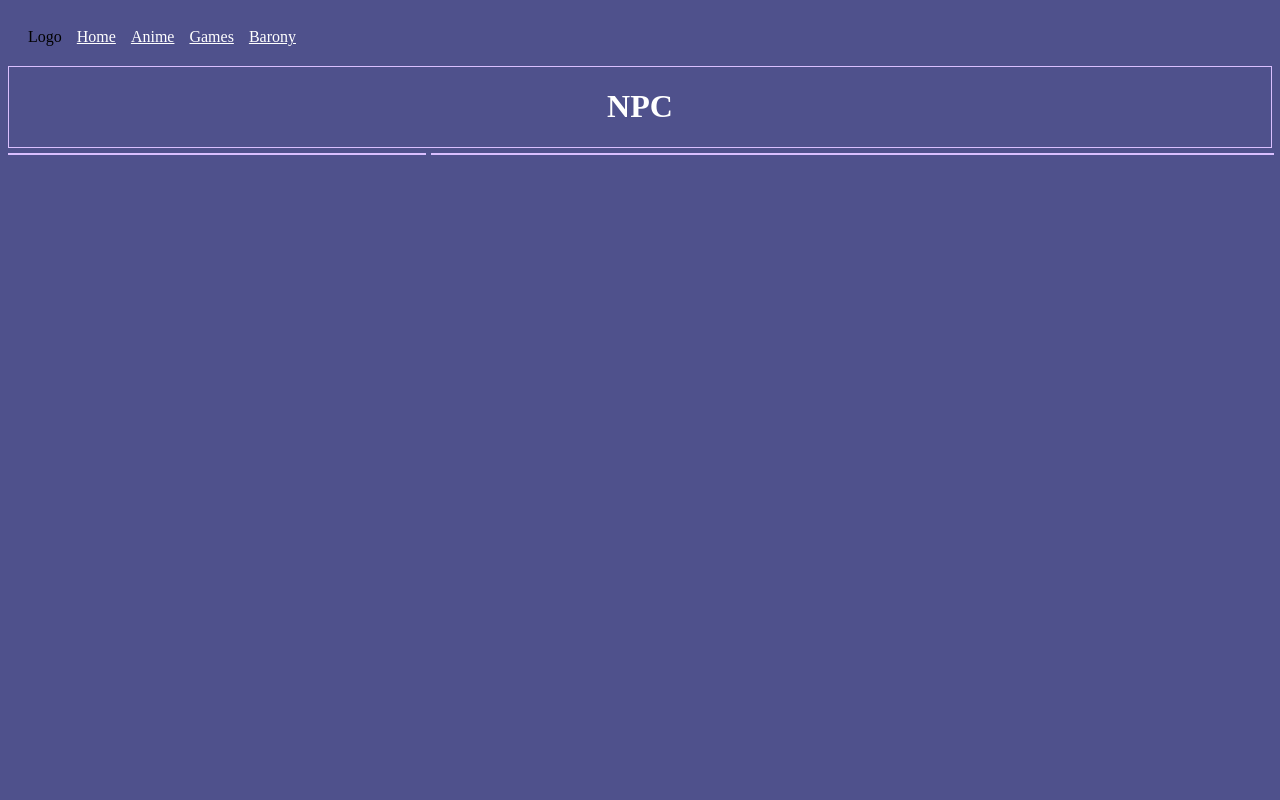
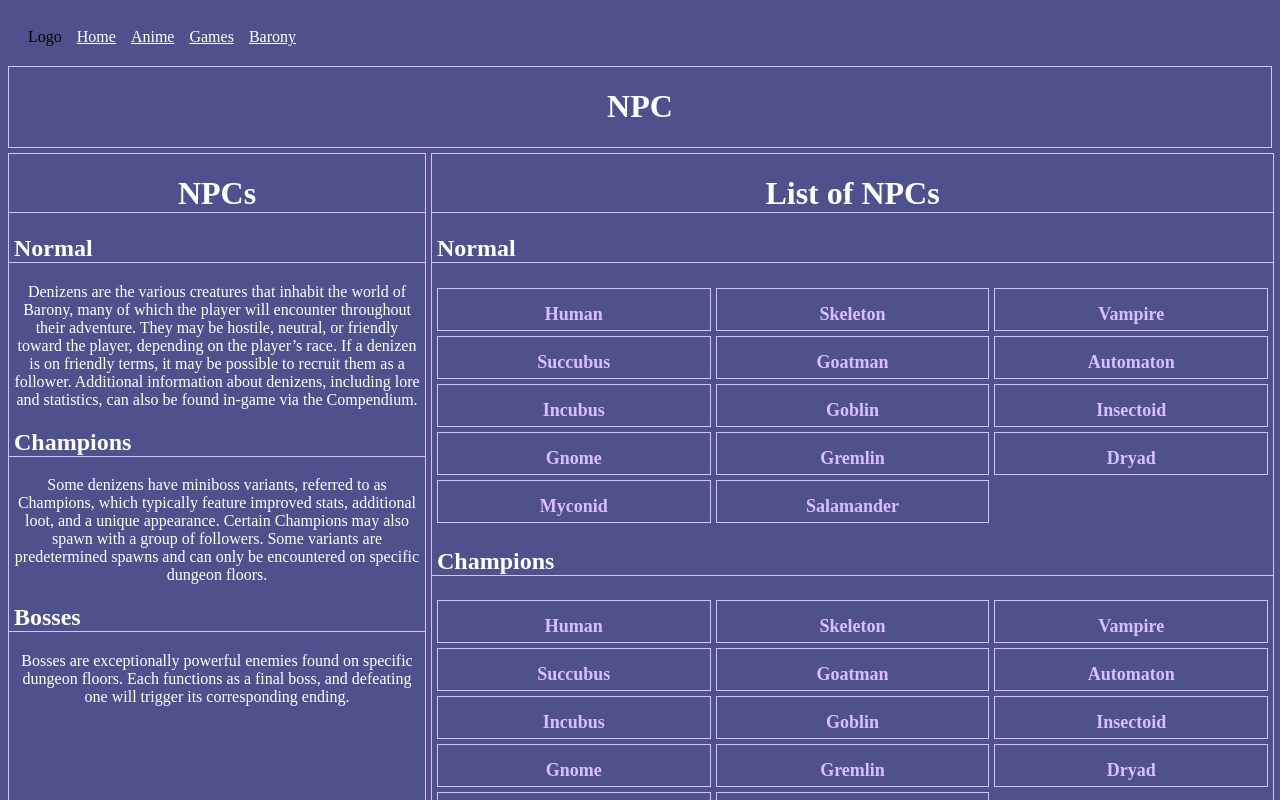
Before and after one commit to TheBestCupcake/waow, a React (Vite) app in the folder client/: page /Barony/NPCs in a window 1280 px wide. Shown: the top 800 px of the page. Built offline with nearby package versions, Linux system fonts and the light colour scheme.

Commit message:
Updated name for component.

```diff
--- a/client/src/App.css
+++ b/client/src/App.css
@@ -107,6 +107,13 @@
     color:white;
     vertical-align: text-top;
     text-align: center;
+    border-bottom: 1px solid #dabfff;
+}
+
+.baronyGrid h2{
+    color: white;
+    text-align: left;
+    padding-left: 5px;
     border-bottom: 1px solid #dabfff;
 }
 
--- /dev/null
+++ b/client/src/components/GridList.tsx
@@ -0,0 +1,15 @@
+type GridListProps<T> = {
+  items: T[];
+  renderItem: (item: T) => React.ReactNode;
+  getKey: (item: T) => React.Key;
+};
+
+function GridList<T>({ items, renderItem, getKey }: GridListProps<T>) {
+  const listItems = items.map((item) => (
+    <li key={getKey(item)}> {renderItem(item)}</li>
+  ));
+
+  return listItems;
+}
+
+export default GridList;
--- a/client/src/components/GridTable.tsx
+++ /dev/null
@@ -1,15 +0,0 @@
-type GridTableProps<T> = {
-  items: T[];
-  renderItem: (item: T) => React.ReactNode;
-  getKey: (item: T) => React.Key;
-};
-
-function GridTable<T>({ items, renderItem, getKey }: GridTableProps<T>) {
-  const tableItems = items.map((item) => (
-    <li key={getKey(item)}> {renderItem(item)}</li>
-  ));
-
-  return tableItems;
-}
-
-export default GridTable;
--- a/client/src/pages/barony/Barony_Classes.tsx
+++ b/client/src/pages/barony/Barony_Classes.tsx
@@ -1,5 +1,5 @@
 import { Link } from "react-router-dom";
-import GridTable from "../../components/GridTable";
+import GridList from "../../components/GridList";
 
 import BarbImage from "../../assets/Barbarian_Icon.png";
 import WarriorImage from "../../assets/Warrior_Icon.png";
@@ -85,7 +85,7 @@
       <div className="baronyGrid">
         <h1>List of Classes</h1>
         <ul>
-          <GridTable
+          <GridList
             items={items}
             getKey={(item) => item.to}
             renderItem={(item) => (
@@ -95,7 +95,7 @@
                 <b>{item.label}</b>
               </Link>
             )}
-          ></GridTable>
+          ></GridList>
         </ul>
       </div>
     </div>
--- a/client/src/pages/barony/Barony_Home.tsx
+++ b/client/src/pages/barony/Barony_Home.tsx
@@ -1,4 +1,4 @@
-import GridTable from "../../components/GridTable";
+import GridList from "../../components/GridList";
 import { Link } from "react-router-dom";
 
 import ClassImage from "../../assets/Warrior_Icon.png";
@@ -33,7 +33,7 @@
       to: "/Barony/Items",
       img: ItemImage,
     },
-    { label: "Monsters", to: "/Barony/Monsters", img: MonsterIcon },
+    { label: "NPCs", to: "/Barony/NPCs", img: MonsterIcon },
     { label: "Levels", to: "/Barony/Levels", img: LevelIcon },
 
     { label: "Skills", to: "/Barony/Skills", img: SkillIcon },
@@ -59,7 +59,7 @@
       <div className="baronyGrid">
         <h1>Links</h1>
         <ul>
-          <GridTable
+          <GridList
             items={items}
             getKey={(item) => item.to}
             renderItem={(item) => (
@@ -69,7 +69,7 @@
                 <b>{item.label}</b>
               </Link>
             )}
-          ></GridTable>
+          ></GridList>
         </ul>
       </div>
 
--- a/client/src/pages/barony/Barony_NPCs.tsx
+++ b/client/src/pages/barony/Barony_NPCs.tsx
@@ -1,4 +1,5 @@
 import { Link } from "react-router-dom";
+import GridList from "../../components/GridList";
 
 type NavItem = {
   label: string;
@@ -7,15 +8,102 @@
 };
 
 function Barony_NPCs() {
+  const items: NavItem[] = [
+    { label: "Human", to: "/Barony/Races/Human" },
+    { label: "Skeleton", to: "/Barony/Races/Skeleton" },
+    { label: "Vampire", to: "/Barony/Races/Vampire" },
+    { label: "Succubus", to: "/Barony/Races/Succubus" },
+    { label: "Goatman", to: "/Barony/Races/Goatman" },
+    { label: "Automaton", to: "/Barony/Races/Automaton" },
+    { label: "Incubus", to: "/Barony/Races/Incubus" },
+    { label: "Goblin", to: "/Barony/Races/Goblin" },
+    { label: "Insectoid", to: "/Barony/Races/Insectoid" },
+    { label: "Gnome", to: "/Barony/Races/Gnome" },
+    { label: "Gremlin", to: "/Barony/Races/Gremlin" },
+    { label: "Dryad", to: "/Barony/Races/Dryad" },
+    { label: "Myconid", to: "/Barony/Races/Myconid" },
+    { label: "Salamander", to: "/Barony/Races/Salamander" },
+  ];
+
   return (
     <div className="baronyContainer">
       <div className="baronyHeader">
         <h1>NPC</h1>
       </div>
 
-      <div className="barony"></div>
+      <div className="barony">
+        <h1>NPCs</h1>
 
-      <div className="baronyGrid"></div>
+        <h2>Normal</h2>
+        <p>
+          Denizens are the various creatures that inhabit the world of Barony,
+          many of which the player will encounter throughout their adventure.
+          They may be hostile, neutral, or friendly toward the player, depending
+          on the player’s race. If a denizen is on friendly terms, it may be
+          possible to recruit them as a follower. Additional information about
+          denizens, including lore and statistics, can also be found in-game via
+          the Compendium.{" "}
+        </p>
+
+        <h2>Champions</h2>
+        <p>
+          Some denizens have miniboss variants, referred to as Champions, which
+          typically feature improved stats, additional loot, and a unique
+          appearance. Certain Champions may also spawn with a group of
+          followers. Some variants are predetermined spawns and can only be
+          encountered on specific dungeon floors.{" "}
+        </p>
+
+        <h2>Bosses</h2>
+        <p>
+          Bosses are exceptionally powerful enemies found on specific dungeon
+          floors. Each functions as a final boss, and defeating one will trigger
+          its corresponding ending.{" "}
+        </p>
+      </div>
+
+      <div className="baronyGrid">
+        <h1>List of NPCs</h1>
+
+        <h2>Normal</h2>
+        <ul>
+          <GridList
+            items={items}
+            getKey={(item) => item.to}
+            renderItem={(item) => (
+              <Link className="gridLink" to={item.to}>
+                <b>{item.label}</b>
+              </Link>
+            )}
+          ></GridList>
+        </ul>
+
+        <h2>Champions</h2>
+        <ul>
+          <GridList
+            items={items}
+            getKey={(item) => item.to}
+            renderItem={(item) => (
+              <Link className="gridLink" to={item.to}>
+                <b>{item.label}</b>
+              </Link>
+            )}
+          ></GridList>
+        </ul>
+
+        <h2>Bosses</h2>
+        <ul>
+          <GridList
+            items={items}
+            getKey={(item) => item.to}
+            renderItem={(item) => (
+              <Link className="gridLink" to={item.to}>
+                <b>{item.label}</b>
+              </Link>
+            )}
+          ></GridList>
+        </ul>
+      </div>
     </div>
   );
 }
--- a/client/src/pages/barony/Barony_Races.tsx
+++ b/client/src/pages/barony/Barony_Races.tsx
@@ -1,5 +1,5 @@
 import { Link } from "react-router-dom";
-import GridTable from "../../components/GridTable";
+import GridList from "../../components/GridList";
 
 type NavItem = {
   label: string;
@@ -58,7 +58,7 @@
       <div className="baronyGrid">
         <h1>List of Races</h1>
         <ul>
-          <GridTable
+          <GridList
             items={items}
             getKey={(item) => item.to}
             renderItem={(item) => (
@@ -66,7 +66,7 @@
                 <b>{item.label}</b>
               </Link>
             )}
-          ></GridTable>
+          ></GridList>
         </ul>
       </div>
     </div>
```
Also changed, not shown: client/src/components/CategoryTable.tsx (added).
